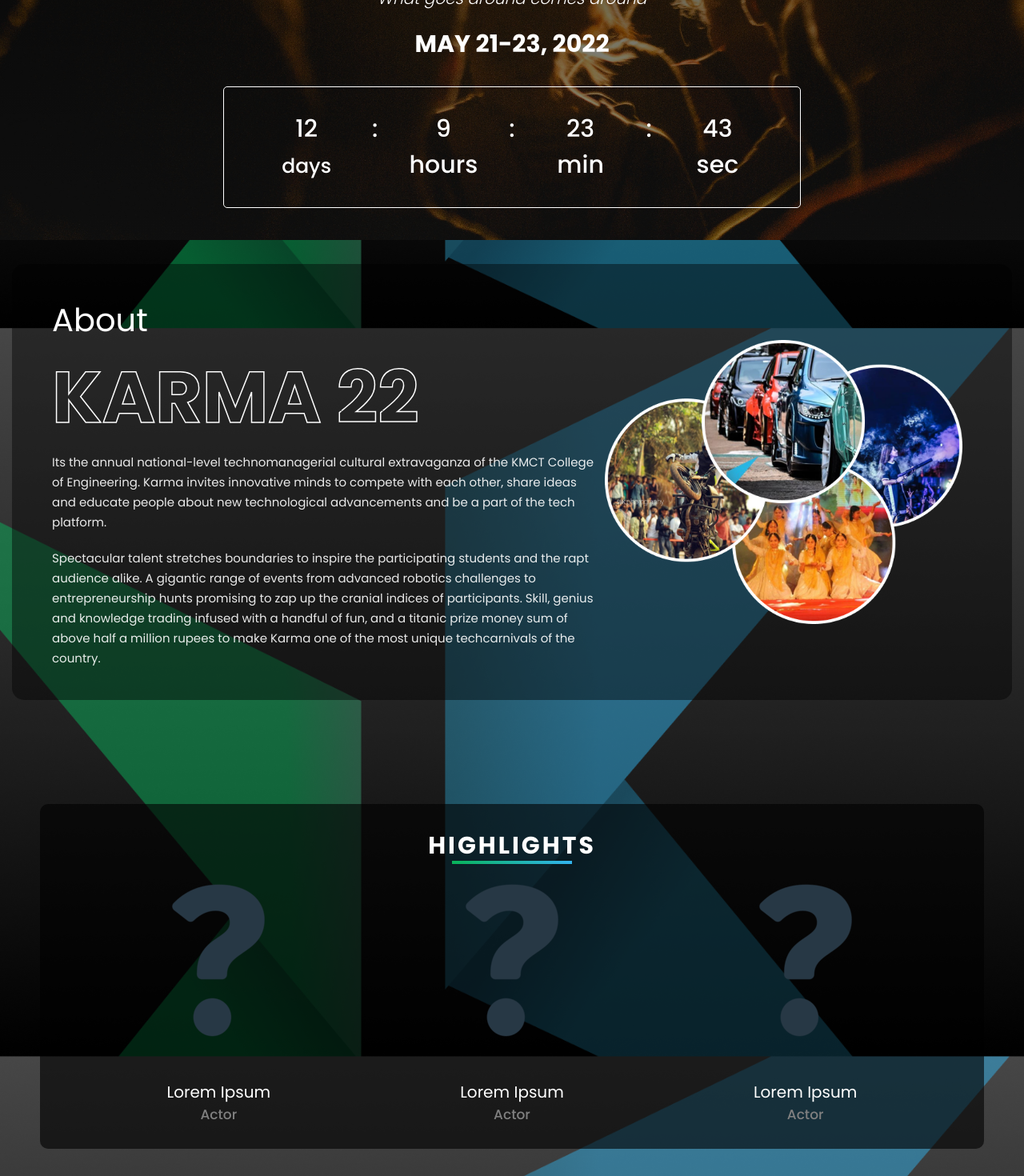
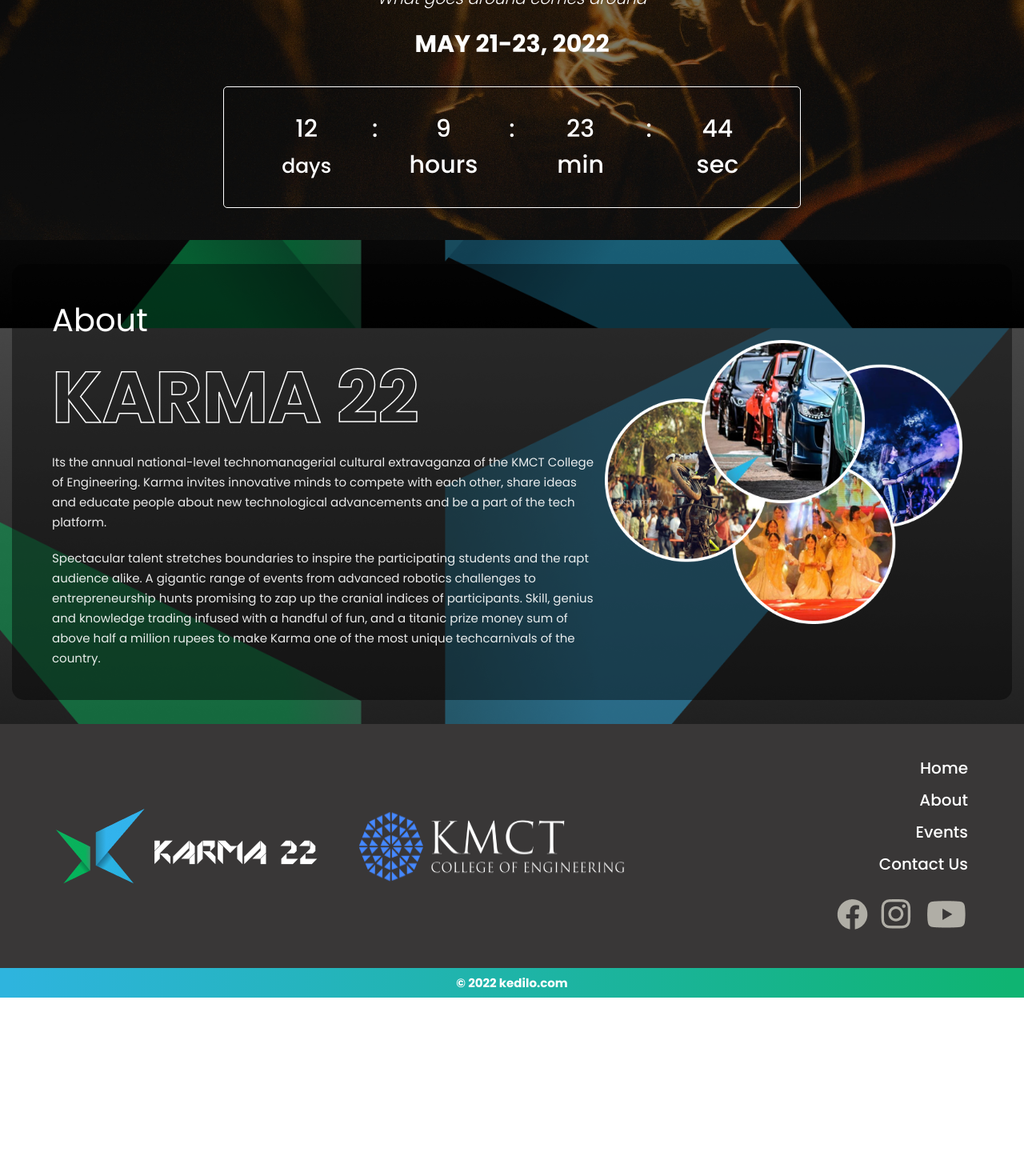
Before and after one commit to TinkerHubKMCTCE/Karma-KMCT, a React (Create React App) app: page / in a window 1280 px wide. Shown: the part 500-1970 px from the top of the page at 80% size. After the commit the page ends 1747 px from the top, so only its background shows below. Built offline with nearby package versions, Linux system fonts and the light colour scheme.

Commit message:
refactors ⚙️

```diff
--- a/src/App.js
+++ b/src/App.js
@@ -1,18 +1,17 @@
 import { Fragment } from "react";
-import Header from "./components/Header/Header"
+import Header from "./components/Header/Header";
 import Hero from "./components/Hero/Hero";
-import About from "./components/About/About"
-import Carousel from "./components/Carousel/Carousel";
-import Footer from "./components/Footer/Footer"
+import About from "./components/About/About";
+import Footer from "./components/Footer/Footer";
 
 function App() {
   return (
     <Fragment>
-     <Header />
-     <Hero />
-     <About />
-     <Carousel />
-     <Footer />
+      <Header />
+      <Hero />
+      <About />
+      {/* <Carousel /> */}
+      <Footer />
     </Fragment>
   );
 }
```
Also changed, not shown: 2 other files (tests, documents, lock files or other folders).
